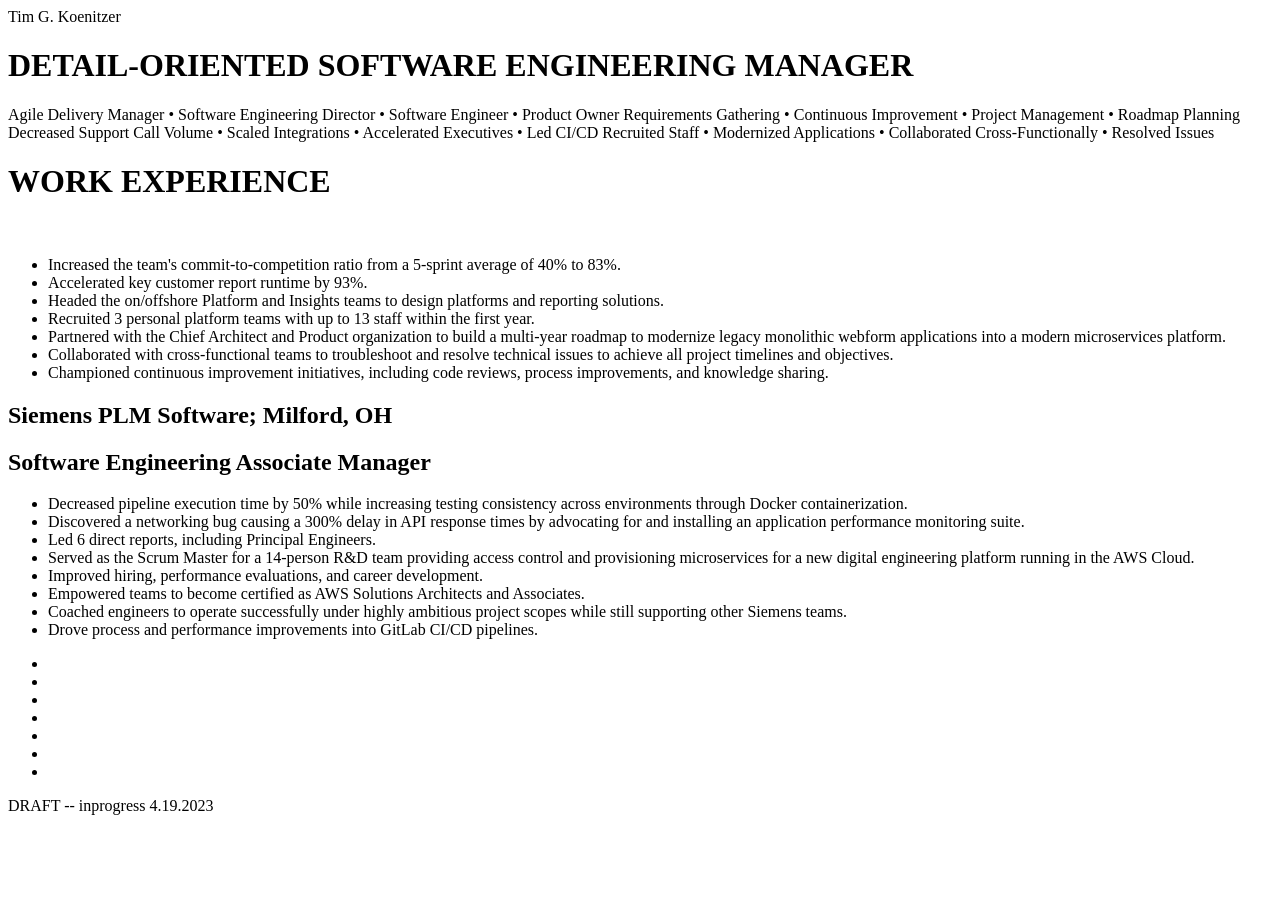
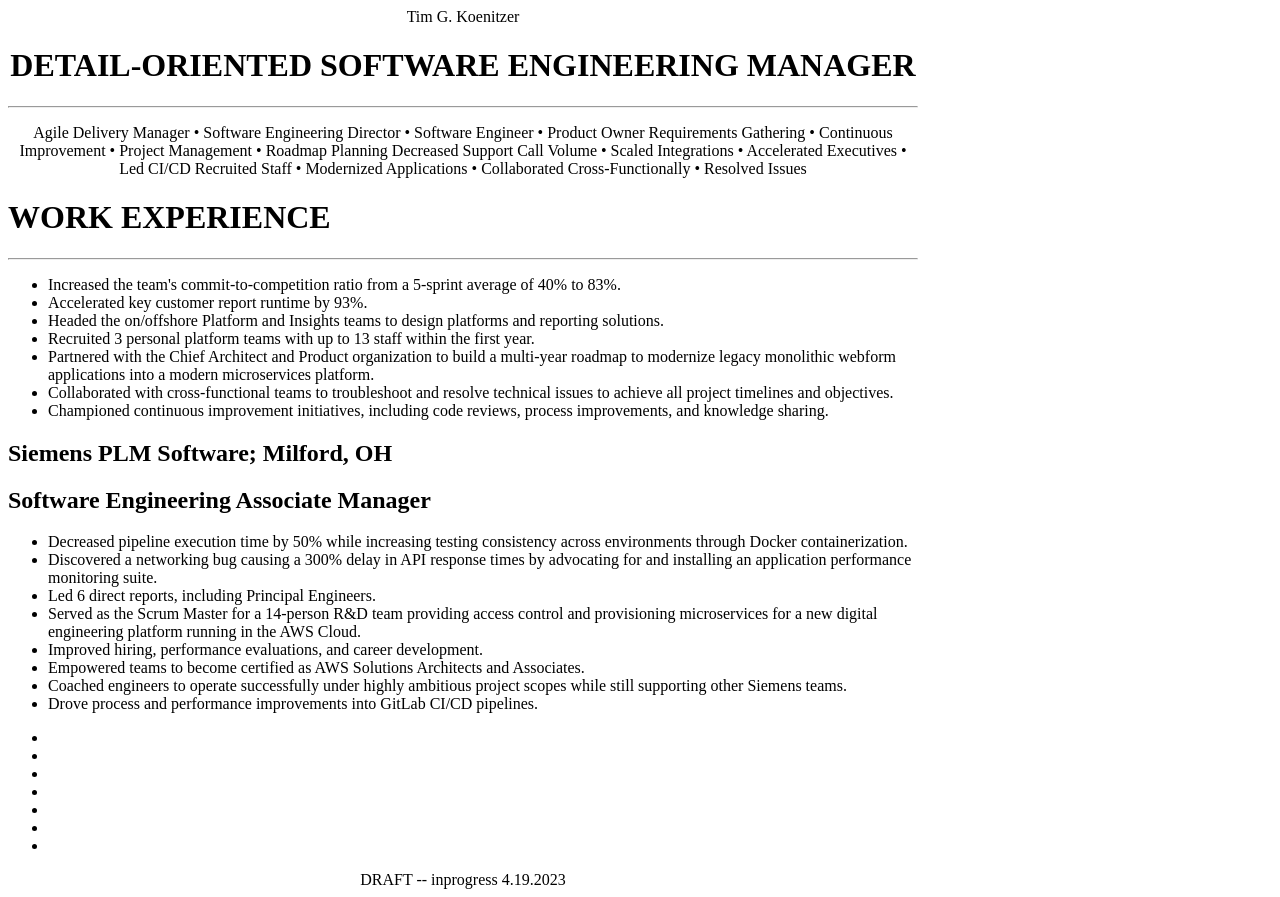
Before and after one commit to Tim12/testGithubpages, a plain HTML site: page index.html in a window 1280 px wide. Before the commit the page ends 823 px from the top, so only its background shows below. Drawn offline with Linux system fonts and the light colour scheme.

Commit message:
adding css

```diff
--- a/index.html
+++ b/index.html
@@ -1,18 +1,20 @@
 <html>
+  <link type="text/css" rel="stylesheet" href="stylesheets/main.css" />
 <header>
   Tim G. Koenitzer
 </header>
-<body>
+<body style="width: 910px;  text-align: center;">
   <h1>DETAIL-ORIENTED SOFTWARE ENGINEERING MANAGER</h1>
+  <hr/>
   <p>
     Agile Delivery Manager • Software Engineering Director • Software Engineer • Product Owner
 Requirements Gathering • Continuous Improvement • Project Management • Roadmap Planning
 Decreased Support Call Volume • Scaled Integrations • Accelerated Executives • Led CI/CD
 Recruited Staff • Modernized Applications • Collaborated Cross-Functionally • Resolved Issues
   </p>
-  <div class="work">
+  <div class="work" style="text-align: left;">
     <h1>WORK EXPERIENCE</h1>
-    <br>
+    <hr/>
     <div class="job">
       <ul>
         <li>Increased the team's commit-to-competition ratio from a 5-sprint average of 40% to 83%.</li>
--- /dev/null
+++ b/stylesheets/main.css
@@ -0,0 +1,3 @@
+.{
+    font-size: 900px;
+}
```
